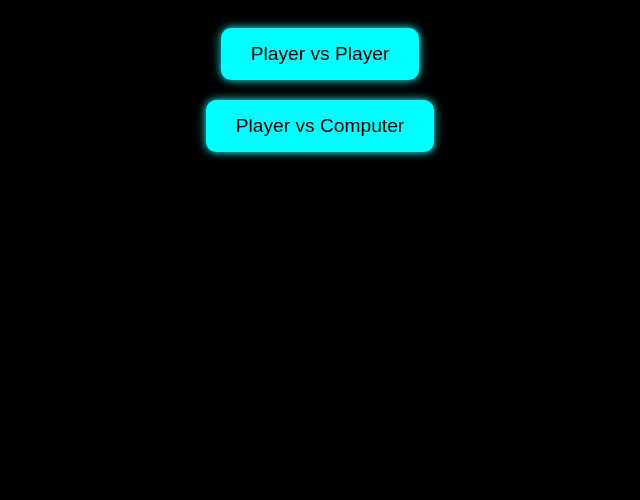
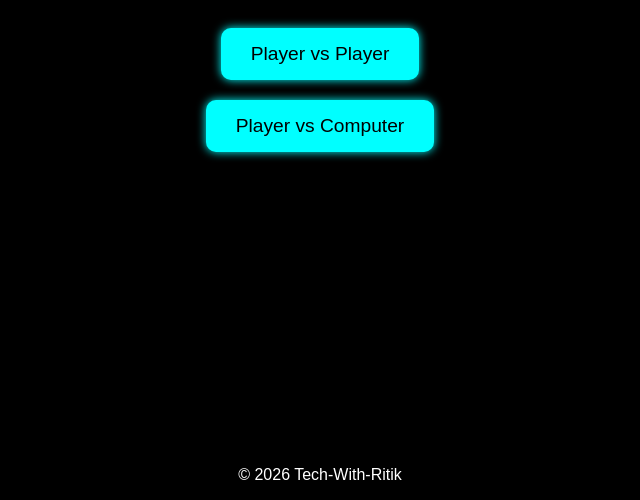
Before and after one commit to Tech-With-Ritik/Neon-Tik-Tac-Toe-Game, a plain HTML site: page index.html in a window 1280 px wide. Shown: the part 350-850 px from the top of the page, without its empty margins (320-960 px from the left). Before the commit the page ends 800 px from the top, so only its background shows below. Drawn offline with Linux system fonts and the light colour scheme.

Commit message:
Add Footer

```diff
--- a/index.html
+++ b/index.html
@@ -54,6 +54,10 @@
     <audio id="click-o-sound" src="media/click-o.mp3"></audio>
     <audio id="win-sound" src="media/win-sound.mp3"></audio>
   </div>
+
+  <footer>
+    <p>&copy; 2026 Tech-With-Ritik</p>
+  </footer>
   <script src="script.js"></script>
 </body>
 </html>
```
